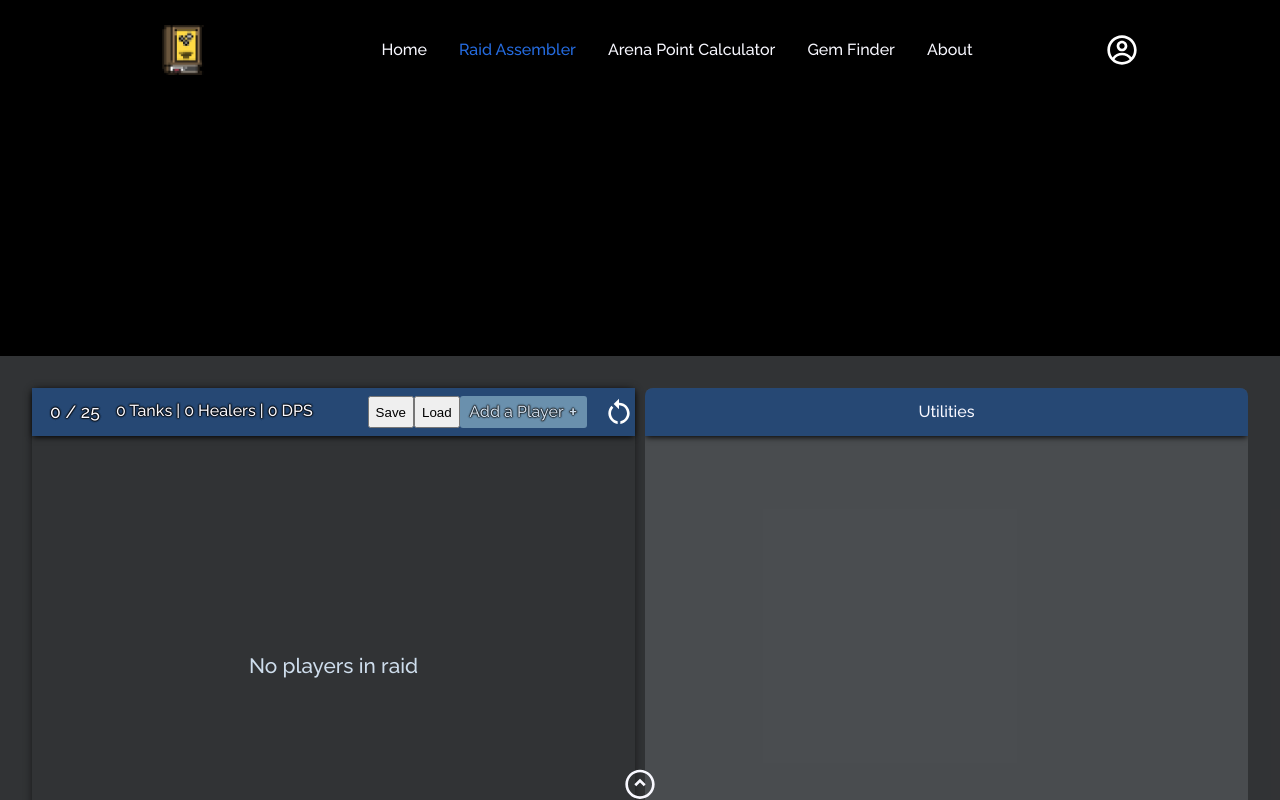
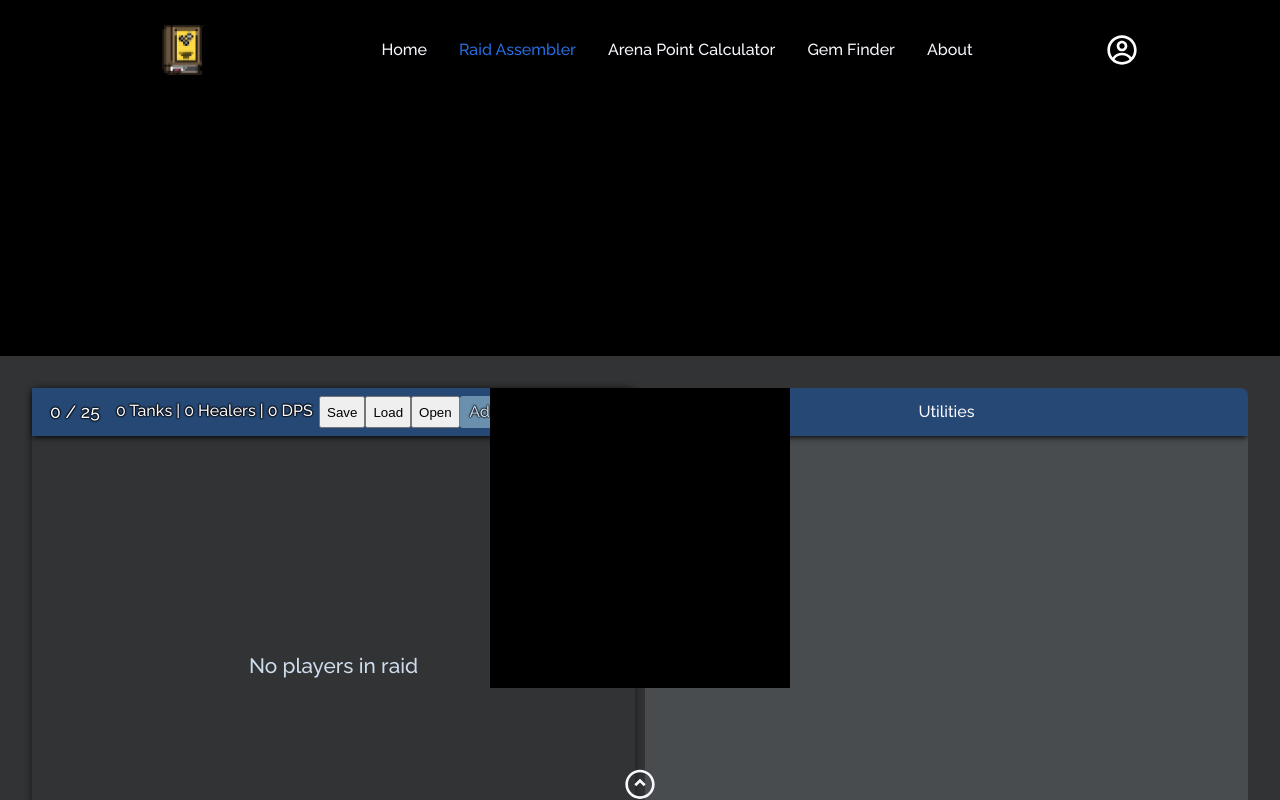
Before and after one commit to MarcusMohns/Codex-Online, a React (Create React App) app: page /raidassembler in a window 1280 px wide. Shown: the top 800 px of the page. Built offline with nearby package versions, Linux system fonts and the light colour scheme.

Commit message:
added the save menu

```diff
--- /dev/null
+++ b/src/components/SaveMenu.js
@@ -0,0 +1,7 @@
+import { StyledSaveMenu } from "./styles/RaidAssembler.styled";
+
+const SaveMenu = () => {
+  return <StyledSaveMenu>Test Test</StyledSaveMenu>;
+};
+
+export default SaveMenu;
--- a/src/components/styles/RaidAssembler.styled.js
+++ b/src/components/styles/RaidAssembler.styled.js
@@ -1112,6 +1112,19 @@ export const RaidGroupContainer = styled.div`
     }
   }
 `;
+
+export const StyledSaveMenu = styled.div`
+  background-color: black;
+  width: 300px;
+  height: 300px;
+  position: absolute;
+  margin-left: auto;
+  margin-right: auto;
+  left: 0;
+  right: 0;
+  text-align: center;
+`;
+
 export const TinyContainer = styled.div`
   width: 100%;
   display: flex;
--- a/src/pages/raidassembler.js
+++ b/src/pages/raidassembler.js
@@ -4,6 +4,7 @@ import SpecButtons from "../components/SpecButtons";
 import BuffCategories from "../components/BuffCategories";
 import Utilities from "../components/Utilities";
 import Raid from "../components/Raid";
+import SaveMenu from "../components/SaveMenu";
 import {
   Main,
   SpecContainer,
@@ -100,6 +101,7 @@ const RaidAssembler = () => {
   const [raidCount, setCount] = useState([0, 0, 0, 0]); // first value full raid count, 2nd value Tanks, 3rd value Healers, 4th value DPS.
   const [addPlayerMenu, setAddPlayerMenu] = useState(false);
   const [raidIsFull, setRaidIsFull] = useState(false);
+  const [saveMenuOpen, setSaveMenuOpen] = useState(true);
 
   const handleRightMenuToggle = (e) => {
     if (e.code === "KeyQ" || e.type === "click") {
@@ -428,6 +430,7 @@ const RaidAssembler = () => {
   });
   return (
     <Main>
+      {saveMenuOpen && <SaveMenu />}
       <div
         className={`${
           addPlayerMenu ? "add-player-menu" : "hide-add-player-menu"
@@ -452,6 +455,7 @@ const RaidAssembler = () => {
           <div className="btn-container">
             <button onClick={saveOnClick}>Save</button>
             <button onClick={loadOnClick}>Load</button>
+            <button onClick={() => setSaveMenuOpen(!saveMenuOpen)}>Open</button>
             <AddPlayerButton onClick={handleRightMenuToggle}>
               Add a Player <span id="plus-sign">+</span>
             </AddPlayerButton>
```
